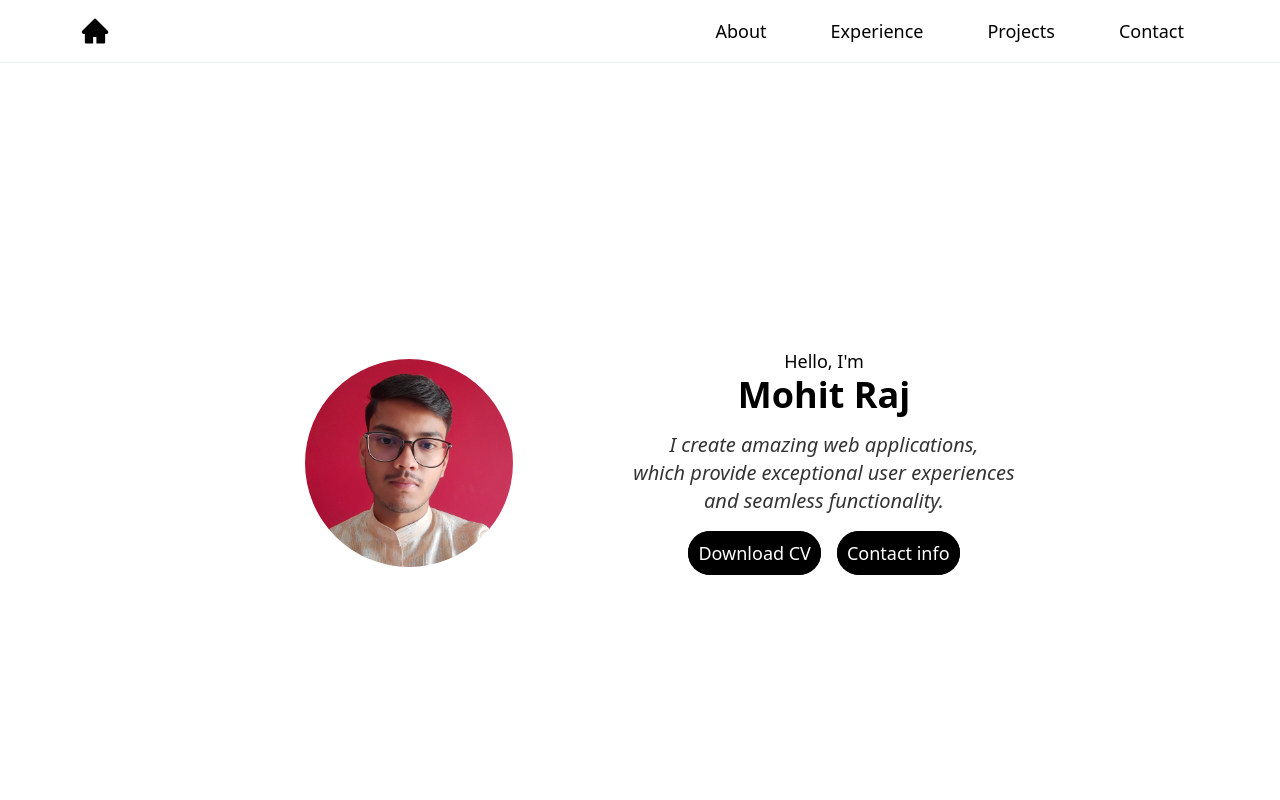
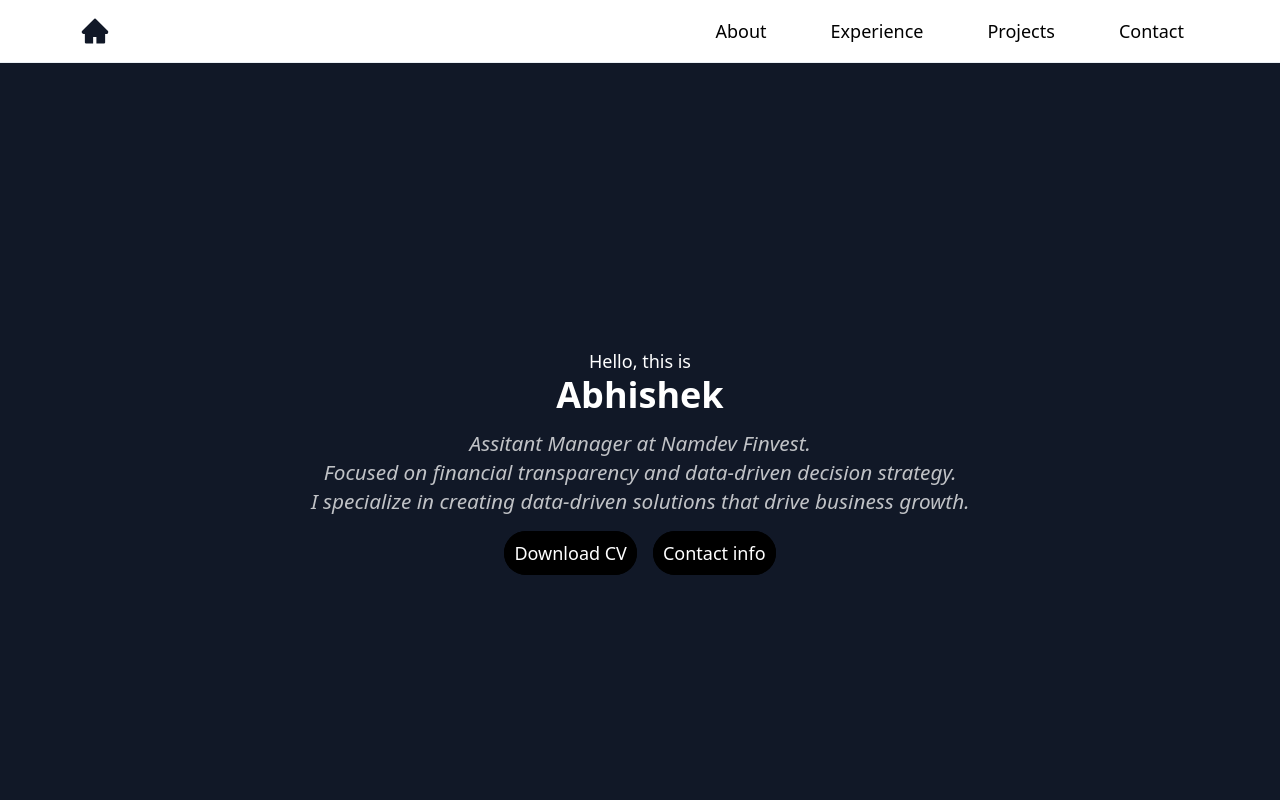
Before and after one commit to Mohitraj0031/Client_Portfolio, a React (Vite) app in the folder portfolio-main/: page / in a window 1280 px wide. Shown: the top 800 px of the page. Built offline with nearby package versions, Linux system fonts and the light colour scheme.

Commit message:
First draft enterd

```diff
--- a/portfolio-main/src/components/HeroSection.jsx
+++ b/portfolio-main/src/components/HeroSection.jsx
@@ -2,18 +2,17 @@ import image from "../images/portfolio_logo.jpg";
 
 const HeroSection = () => {
   return (
-    <div className="flex items-center justify-center h-screen">
-      <img
+    <div className="flex items-center justify-center h-screen bg-gray-900 text-white">
+      {/* <img
         className="w-36 h-36 m-10 rounded-full lg:w-52 lg:h-52 lg:m-20 "
         src={image}
         alt="Main-Image"
-      />
+      /> */}
       <div className="p-2 m-8">
         <div className="text-center">
-          <p className="text-sm font-light lg:text-lg">Hello, I'm</p>
-          <h1 className="text-lg md:text-2xl font-semibold lg:text-4xl">Mohit Raj</h1>
-          <h2 className="font mt-4 lg:text-xl animate-pulse italic ">I create amazing web applications,<br></br> which provide exceptional user experiences
-          <br></br> and seamless functionality. </h2>
+          <p className="text-sm font-light lg:text-lg">Hello, this is</p>
+          <h1 className="text-lg md:text-2xl font-semibold lg:text-4xl">Abhishek</h1>
+          <h2 className="font mt-4 lg:text-xl animate-zoomin italic ">Assitant Manager at Namdev Finvest. <br></br>Focused on financial transparency and data-driven decision strategy. <br></br>I specialize in creating data-driven solutions that drive business growth.</h2>
 
           <div className="md:flex justify-center text-xs font-light lg:text-lg mt-6 md:gap-4">
                 <div className="mb-3 " ><a className="bg-black hover:bg-white hover:text-black text-white p-0.5 md:p-2 md:border-2 md:border-black rounded-full" href="#">Download CV</a></div>
--- a/portfolio-main/src/components/Navbar.jsx
+++ b/portfolio-main/src/components/Navbar.jsx
@@ -42,7 +42,7 @@ const Navbar = () => {
             className="cursor-pointer transition-transform text-2xl md:text-3xl"
             onClick={() => handleSectionClick('home')}
           >
-            <AiFillHome />
+            <AiFillHome className="text-gray-900 hover:scale-125" />
           </ScrollLink>
         </div>
 
@@ -53,7 +53,7 @@ const Navbar = () => {
               smooth
               duration={800}
               offset={-100}
-              className="cursor-pointer rounded-full p-1 pr-4 pl-4 hover:bg-black hover:text-white"
+              className="cursor-pointer rounded-full p-1 pr-4 pl-4 hover:bg-gray-900 hover:text-white"
               onClick={() => handleSectionClick('about_me')}
             >
               About
@@ -65,7 +65,7 @@ const Navbar = () => {
               smooth
               duration={800}
               offset={-100}
-              className="cursor-pointer rounded-full p-1 pr-4 pl-4 hover:bg-black hover:text-white"
+              className="cursor-pointer rounded-full p-1 pr-4 pl-4 hover:bg-gray-900 hover:text-white"
               onClick={() => handleSectionClick('experience')}
             >
               Experience
@@ -77,7 +77,7 @@ const Navbar = () => {
               smooth
               duration={800}
               offset={-100}
-              className="cursor-pointer rounded-full p-1 pr-4 pl-4 hover:bg-black hover:text-white"
+              className="cursor-pointer rounded-full p-1 pr-4 pl-4 hover:bg-gray-900 hover:text-white"
               onClick={() => handleSectionClick('projects')}
             >
               Projects
@@ -89,7 +89,7 @@ const Navbar = () => {
               smooth
               duration={800}
               offset={-100}
-              className="cursor-pointer rounded-full p-1 pr-4 pl-4 hover:bg-black hover:text-white"
+              className="cursor-pointer rounded-full p-1 pr-4 pl-4 hover:bg-gray-900 hover:text-white"
               onClick={() => handleSectionClick('contact_us')}
             >
               Contact
```
